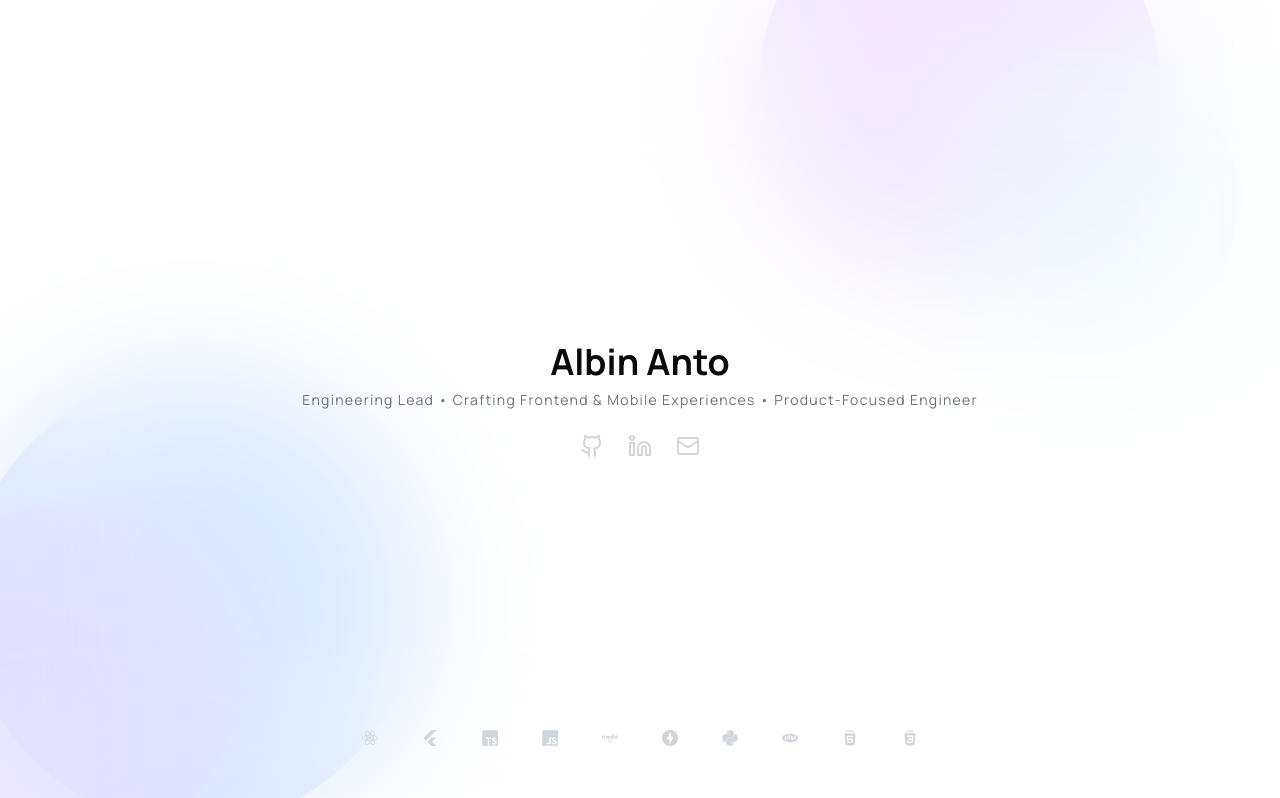
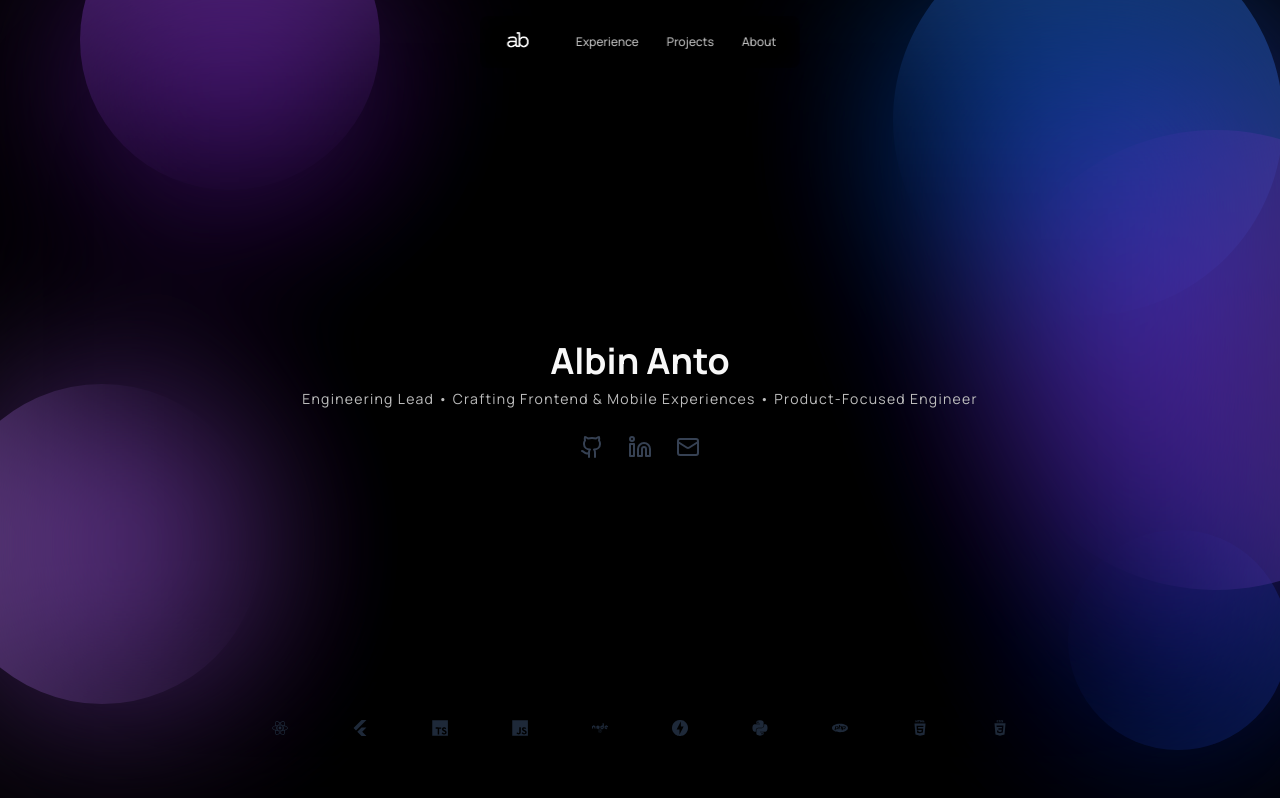
Before and after one commit to albinantoab/albinantoab.github.io, a Next.js app: page / in a window 1280 px wide. Shown: the top 798 px of the page. Built offline with nearby package versions, Linux system fonts and the light colour scheme.

Commit message:
feat: add favicon and update global styles for dark mode; implement header component with navigation

```diff
--- a/src/app/globals.css
+++ b/src/app/globals.css
@@ -2,7 +2,7 @@
 @import "tw-animate-css";
 
 :root {
-  color-scheme: light;
+  color-scheme: dark;
 }
 
 @theme inline {
@@ -45,37 +45,37 @@
 
 :root {
   --radius: 0.625rem;
-  --background: oklch(1 0 0);
-  --foreground: oklch(0.145 0 0);
-  --card: oklch(1 0 0);
-  --card-foreground: oklch(0.145 0 0);
-  --popover: oklch(1 0 0);
-  --popover-foreground: oklch(0.145 0 0);
-  --primary: oklch(0.339 0.1793 301.68);
-  --primary-foreground: oklch(0.985 0 0);
-  --secondary: oklch(0.97 0 0);
-  --secondary-foreground: oklch(0.339 0.1793 301.68);
-  --muted: oklch(0.97 0 0);
-  --muted-foreground: oklch(0.556 0 0);
-  --accent: oklch(0.97 0 0);
-  --accent-foreground: oklch(0.339 0.1793 301.68);
-  --destructive: oklch(0.577 0.245 27.325);
-  --border: oklch(0.922 0 0);
-  --input: oklch(0.922 0 0);
-  --ring: oklch(0.708 0 0);
-  --chart-1: oklch(0.646 0.222 41.116);
-  --chart-2: oklch(0.6 0.118 184.704);
-  --chart-3: oklch(0.398 0.07 227.392);
-  --chart-4: oklch(0.828 0.189 84.429);
-  --chart-5: oklch(0.769 0.188 70.08);
-  --sidebar: oklch(0.985 0 0);
-  --sidebar-foreground: oklch(0.145 0 0);
-  --sidebar-primary: oklch(0.339 0.1793 301.68);
-  --sidebar-primary-foreground: oklch(0.985 0 0);
-  --sidebar-accent: oklch(0.97 0 0);
-  --sidebar-accent-foreground: oklch(0.339 0.1793 301.68);
-  --sidebar-border: oklch(0.922 0 0);
-  --sidebar-ring: oklch(0.708 0 0);
+  --background: oklch(0.095 0 0);
+  --foreground: oklch(0.98 0 0);
+  --card: oklch(0.12 0 0);
+  --card-foreground: oklch(0.98 0 0);
+  --popover: oklch(0.12 0 0);
+  --popover-foreground: oklch(0.98 0 0);
+  --primary: oklch(0.7 0.15 270);
+  --primary-foreground: oklch(0.05 0 0);
+  --secondary: oklch(0.15 0 0);
+  --secondary-foreground: oklch(0.98 0 0);
+  --muted: oklch(0.15 0 0);
+  --muted-foreground: oklch(0.8 0 0);
+  --accent: oklch(0.15 0 0);
+  --accent-foreground: oklch(0.98 0 0);
+  --destructive: oklch(0.65 0.25 20);
+  --border: oklch(0.2 0 0);
+  --input: oklch(0.2 0 0);
+  --ring: oklch(0.7 0.15 270);
+  --chart-1: oklch(0.7 0.22 41);
+  --chart-2: oklch(0.6 0.12 185);
+  --chart-3: oklch(0.55 0.07 227);
+  --chart-4: oklch(0.75 0.19 84);
+  --chart-5: oklch(0.7 0.19 70);
+  --sidebar: oklch(0.1 0 0);
+  --sidebar-foreground: oklch(0.98 0 0);
+  --sidebar-primary: oklch(0.7 0.15 270);
+  --sidebar-primary-foreground: oklch(0.05 0 0);
+  --sidebar-accent: oklch(0.15 0 0);
+  --sidebar-accent-foreground: oklch(0.98 0 0);
+  --sidebar-border: oklch(0.2 0 0);
+  --sidebar-ring: oklch(0.7 0.15 270);
 }
 
 @layer base {
@@ -89,3 +89,77 @@
     font-style: normal;
   }
 }
+
+@layer utilities {
+  /* Purple glow hover effect - reusable class */
+  .purple-glow-hover {
+    @apply transition-all duration-300 ease-in-out;
+  }
+
+  .purple-glow-hover:hover {
+    @apply shadow-[0_0_20px_rgba(139,92,246,0.4)] transform scale-[1.02];
+    box-shadow:
+      0 0 20px rgba(139, 92, 246, 0.4),
+      0 0 40px rgba(139, 92, 246, 0.2),
+      0 0 60px rgba(139, 92, 246, 0.1);
+  }
+
+  /* Alternative lighter glow variant */
+  .purple-glow-hover-light {
+    @apply transition-all duration-300 ease-in-out;
+  }
+
+  .purple-glow-hover-light:hover {
+    @apply shadow-[0_0_15px_rgba(139,92,246,0.3)] transform scale-[1.01];
+    box-shadow:
+      0 0 15px rgba(139, 92, 246, 0.3),
+      0 0 30px rgba(139, 92, 246, 0.15);
+  }
+
+  /* Subtle glow variant */
+  .purple-glow-hover-subtle {
+    @apply transition-all duration-200 ease-in-out;
+  }
+
+  .purple-glow-hover-subtle:hover {
+    @apply shadow-[0_0_10px_rgba(139,92,246,0.25)];
+    box-shadow: 0 0 10px rgba(139, 92, 246, 0.25);
+  }
+
+  /* Icon-specific glow variants - no container box, pure icon glow */
+  .purple-glow-icon {
+    @apply transition-all duration-300 ease-in-out inline-block;
+    filter: drop-shadow(0 0 0 transparent);
+  }
+
+  .purple-glow-icon:hover {
+    @apply transform scale-[1.05];
+    filter:
+      drop-shadow(0 0 8px rgba(139, 92, 246, 0.6))
+      drop-shadow(0 0 16px rgba(139, 92, 246, 0.4))
+      drop-shadow(0 0 24px rgba(139, 92, 246, 0.2));
+  }
+
+  /* Light icon glow */
+  .purple-glow-icon-light {
+    @apply transition-all duration-300 ease-in-out inline-block;
+    filter: drop-shadow(0 0 0 transparent);
+  }
+
+  .purple-glow-icon-light:hover {
+    @apply transform scale-[1.03];
+    filter:
+      drop-shadow(0 0 6px rgba(139, 92, 246, 0.5))
+      drop-shadow(0 0 12px rgba(139, 92, 246, 0.3));
+  }
+
+  /* Subtle icon glow */
+  .purple-glow-icon-subtle {
+    @apply transition-all duration-200 ease-in-out inline-block;
+    filter: drop-shadow(0 0 0 transparent);
+  }
+
+  .purple-glow-icon-subtle:hover {
+    filter: drop-shadow(0 0 4px rgba(139, 92, 246, 0.4));
+  }
+}
--- a/src/app/layout.tsx
+++ b/src/app/layout.tsx
@@ -1,10 +1,14 @@
 import type { Metadata } from "next";
 import "./globals.css";
 import { Manrope } from "next/font/google";
+import { Header } from "@/components/common";
 
 export const metadata: Metadata = {
   title: "Albin",
   description: "Engineering Lead",
+  icons: {
+    icon: "/ab.ico",
+  },
 };
 
 const manrope = Manrope({
@@ -20,8 +24,11 @@ export default function RootLayout({
   children: React.ReactNode;
 }>) {
   return (
-    <html lang="en" className={manrope.variable}>
-      <body>{children}</body>
+    <html lang="en" className={`${manrope.variable} dark`}>
+      <body>
+        <Header />
+        {children}
+      </body>
     </html>
   );
 }
--- a/src/app/page.tsx
+++ b/src/app/page.tsx
@@ -56,7 +56,7 @@ const skills = [
     name: "Javascript",
     icon: JavascriptIcon,
     hoverColor: "hover:text-[#F0DB4F]",
-    link: "https://www.javascript.com/",
+    link: "https://developer.mozilla.org/en-US/docs/Web/JavaScript",
   },
   {
     name: "Node JS",
@@ -86,23 +86,24 @@ const skills = [
     name: "HTML",
     icon: HTMLIcon,
     hoverColor: "hover:text-[#E44D26]",
-    link: "https://www.w3.org/html/",
+    link: "https://developer.mozilla.org/en-US/docs/Web/HTML",
   },
   {
     name: "CSS",
     icon: CSSIcon,
     hoverColor: "hover:text-[#1572B6]",
-    link: "https://www.w3.org/Style/CSS/Overview.en.html",
+    link: "https://developer.mozilla.org/en-US/docs/Web/CSS",
   },
 ];
 
 export default function Home() {
   return (
     <PageContainer>
-      <section className="flex flex-col items-center justify-center gap-2 h-full relative">
+      <section id="main" className="flex flex-col items-center justify-center gap-2 min-h-screen relative w-full">
         <h1 className="text-4xl font-bold">Albin Anto</h1>
-        <p className="text-sm text-gray-500 tracking-[0.08rem] text-center">
-          Engineering Lead • Crafting Frontend & Mobile Experiences • Product-Focused Engineer
+        <p className="text-sm text-muted-foreground tracking-[0.08rem] text-center">
+          Engineering Lead • Crafting Frontend & Mobile Experiences •
+          Product-Focused Engineer
         </p>
 
         {/* Socials */}
@@ -114,7 +115,7 @@ export default function Home() {
               rel="noopener noreferrer"
               key={social.name}
             >
-              <social.icon className="w-6 h-6 text-gray-300 hover:text-primary transition-colors duration-300" />
+              <social.icon className="w-6 h-6 text-gray-700 hover:text-primary purple-glow-icon" />
             </a>
           ))}
         </div>
@@ -124,13 +125,14 @@ export default function Home() {
           {skills.map((skill) => {
             const IconComponent = skill.icon;
             return (
-              <div key={skill.name} className="cursor-pointer p-1.5" title={skill.name}>
+              <div
+                key={skill.name}
+                className={cn(`cursor-pointer p-4 text-gray-300 md:text-gray-800 `, skill.hoverColor)}
+                title={skill.name}
+              >
                 <a href={skill.link} target="_blank" rel="noopener noreferrer">
                   <IconComponent
-                    className={cn(
-                      `w-4 h-4 text-gray-300 transition-colors duration-300`,
-                      skill.hoverColor
-                    )}
+                    className={`w-4 h-4transition-colors duration-300`}
                   />
                 </a>
               </div>
@@ -138,6 +140,28 @@ export default function Home() {
           })}
         </div>
       </section>
+
+      {/* Placeholder sections for navigation */}
+      <section id="experience" className="min-h-screen flex items-center justify-center">
+        <div className="text-center">
+          <h2 className="text-3xl font-bold mb-4">Experience</h2>
+          <p className="text-muted-foreground">Experience section coming soon...</p>
+        </div>
+      </section>
+
+      <section id="projects" className="min-h-screen flex items-center justify-center">
+        <div className="text-center">
+          <h2 className="text-3xl font-bold mb-4">Projects</h2>
+          <p className="text-muted-foreground">Projects section coming soon...</p>
+        </div>
+      </section>
+
+      <section id="about" className="min-h-screen flex items-center justify-center">
+        <div className="text-center">
+          <h2 className="text-3xl font-bold mb-4">About</h2>
+          <p className="text-muted-foreground">About section coming soon...</p>
+        </div>
+      </section>
     </PageContainer>
   );
 }
--- /dev/null
+++ b/src/components/common/header/header.tsx
@@ -0,0 +1,90 @@
+"use client";
+
+import { cn } from "@/lib/utils";
+import { useState, useEffect } from "react";
+import Image from "next/image";
+
+const navItems = [
+  { name: "Experience", href: "#experience" },
+  { name: "Projects", href: "#projects" },
+  { name: "About", href: "#about" },
+];
+
+export const Header = () => {
+  const [activeSection, setActiveSection] = useState("main");
+  const [isScrolled, setIsScrolled] = useState(false);
+
+  useEffect(() => {
+    const handleScroll = () => {
+      setIsScrolled(window.scrollY > 0);
+    };
+
+    window.addEventListener("scroll", handleScroll);
+    return () => window.removeEventListener("scroll", handleScroll);
+  }, []);
+
+  const handleNavClick = (href: string) => {
+    const section = href.replace("#", "");
+    setActiveSection(section);
+
+    // Smooth scroll to section
+    const element = document.getElementById(section);
+    if (element) {
+      element.scrollIntoView({
+        behavior: "smooth",
+        block: "start",
+      });
+    }
+  };
+
+  return (
+    <header className="fixed top-4 left-1/2 transform -translate-x-1/2 z-50">
+      <nav
+        className={cn(
+          "flex items-center justify-between gap-5 px-3 py-2 rounded-md transition-all duration-300 ease-in-out",
+          isScrolled
+            ? "backdrop-blur-xl bg-white/5 border border-white/20 shadow-2xl"
+            : "backdrop-blur-md"
+        )}
+        style={{
+          backdropFilter: isScrolled
+            ? "blur(20px) saturate(180%) contrast(120%)"
+            : "blur(12px) saturate(150%) contrast(110%)",
+          WebkitBackdropFilter: isScrolled
+            ? "blur(20px) saturate(180%) contrast(120%)"
+            : "blur(12px) saturate(150%) contrast(110%)",
+        }}
+      >
+        {/* Logo/Brand */}
+        <button
+          onClick={() => handleNavClick("#main")}
+          className="text-sm font-bold text-foreground hover:text-primary transition-colors duration-200 px-2 rounded-xl cursor-pointer"
+        >
+          <Image src="/ab.png" alt="Albin" width={36} height={36} />
+        </button>
+
+        {/* Navigation Items */}
+        <div className="flex items-center gap-1">
+          {navItems.map((item) => (
+            <button
+              key={item.name}
+              onClick={() => handleNavClick(item.href)}
+              className={cn(
+                "relative px-3 py-1.5 text-xs font-medium transition-all duration-200 rounded-md cursor-pointer",
+                "hover:text-primary hover:bg-black/10",
+                activeSection === item.href.replace("#", "")
+                  ? "text-primary bg-black/15"
+                  : "text-muted-foreground"
+              )}
+            >
+              {item.name}
+              {activeSection === item.href.replace("#", "") && (
+                <div className="absolute inset-0 rounded-md border border-primary/50" />
+              )}
+            </button>
+          ))}
+        </div>
+      </nav>
+    </header>
+  );
+};
--- /dev/null
+++ b/src/components/common/header/index.ts
@@ -0,0 +1 @@
+export { Header } from "./header";
--- a/src/components/common/index.ts
+++ b/src/components/common/index.ts
@@ -1 +1,2 @@
 export * from "./page-container";
+export * from "./header";
--- a/src/components/common/page-container/page-container.tsx
+++ b/src/components/common/page-container/page-container.tsx
@@ -7,48 +7,62 @@ interface Circle {
 }
 
 const PageContainer = ({ children }: { children: React.ReactNode }) => {
-  // Fixed circles in top-right and bottom-left areas
+  // Shuffled circles positioned around the edges with varied sizes
   const circles: Circle[] = [
-    // Top-right area circles
     {
       id: 1,
-      x: 75,
-      y: 10,
-      size: 400,
-      color: '#E9D5FF' // Muted purple
+      x: 8,
+      y: 68,
+      size: 320,
+      color: '#C084FC' // Vibrant pink-purple
     },
     {
       id: 2,
       x: 85,
-      y: 25,
-      size: 300,
-      color: '#EBF8FF' // Muted blue
+      y: 15,
+      size: 390,
+      color: '#3B82F6' // Vibrant blue
     },
-    // Bottom-left area circles
     {
       id: 3,
-      x: 15,
-      y: 75,
-      size: 450,
-      color: '#BFDBFE' // Muted blue
+      x: 92,
+      y: 80,
+      size: 220,
+      color: '#1E40AF' // Deep vibrant blue
     },
     {
       id: 4,
-      x: 5,
-      y: 85,
-      size: 350,
-      color: '#DDD6FE' // Muted purple
+      x: 18,
+      y: 5,
+      size: 300,
+      color: '#A855F7' // Intense pink-purple
+    },
+    {
+      id: 5,
+      x: 95,
+      y: 45,
+      size: 460,
+      color: '#8B5CF6' // Rich purple
+    },
+    {
+      id: 6,
+      x: 12,
+      y: 140,
+      size: 340,
+      color: '#C084FC' // Vibrant pink-purple
     }
   ];
 
   return (
-    <div className="relative w-screen h-screen overflow-hidden">
+    <div className="relative w-screen min-h-screen overflow-x-hidden">
       {/* Background with random circles */}
       <div className="fixed inset-0 w-full h-full">
         {circles.map((circle) => (
           <div
             key={circle.id}
-            className="absolute rounded-full opacity-70"
+            className={`absolute rounded-full opacity-70 ${
+              circle.id > 2 ? 'hidden md:block' : ''
+            }`}
             style={{
               left: `${circle.x}%`,
               top: `${circle.y}%`,
@@ -62,10 +76,16 @@ const PageContainer = ({ children }: { children: React.ReactNode }) => {
       </div>
 
       {/* Frosted glass overlay */}
-      <div className="fixed inset-0 w-full h-full backdrop-blur-3xl bg-white/20" />
+      <div
+        className="fixed inset-0 w-full h-full backdrop-blur-xl bg-black/40"
+        style={{
+          backdropFilter: 'blur(100px) saturate(150%) contrast(110%)',
+          WebkitBackdropFilter: 'blur(100px) saturate(150%) contrast(110%)',
+        }}
+      />
 
       {/* Content container */}
-      <div className="relative z-10 flex flex-col items-center justify-center w-full h-full max-w-6xl mx-auto px-4">
+      <div className="relative z-10 w-full max-w-6xl mx-auto px-4">
         {children}
       </div>
     </div>
```
Also changed, not shown: public/ab.png (added), 1 other file (tests, documents, lock files or other folders).
